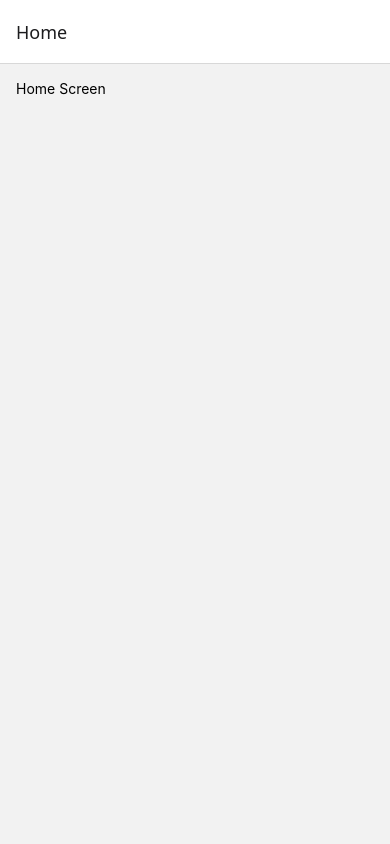
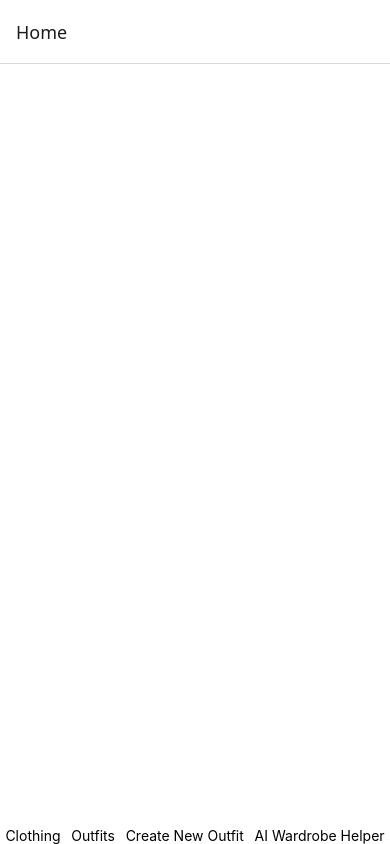
Before and after one commit to thatguy-aj/wardrobe-app, a React Native app: screen / in a window 390 px wide. Built offline with nearby package versions, Linux system fonts and the light colour scheme.

Commit message:
Organizes change page buttons into a toolbar

```diff
--- a/App.tsx
+++ b/App.tsx
@@ -1,8 +1,8 @@
 import { useState } from 'react';
 import { StyleSheet, Text, View, Pressable } from 'react-native';
-import { NavigationContainer } from '@react-navigation/native';
+import { NavigationContainer, useNavigation, ParamListBase } from '@react-navigation/native';
 import { SafeAreaView, SafeAreaProvider } from 'react-native-safe-area-context';
-import { createNativeStackNavigator } from '@react-navigation/native-stack';
+import { createNativeStackNavigator, NativeStackNavigationProp } from '@react-navigation/native-stack';
 
 const Stack = createNativeStackNavigator();
 
@@ -14,10 +14,53 @@ const features = [
 ];
 
 function HomeScreen() {
+  // Get the navigation object from the context
+  const navigation = useNavigation<NativeStackNavigationProp<ParamListBase>>();
+
+  // Navigation functions for each feature
+  // Maybe later move these out of the HomePage function and create separate navigation hooks
+  // so they are universal and we won't have to repeat them in each screen
+  const goToClothing = () => navigation.navigate('Clothing');
+  const goToOutfits = () => navigation.navigate('Outfits');
+  const goToCreateNewOutfit = () => navigation.navigate('Create New Outfit');
+  const goToAIWardrobeHelper = () => navigation.navigate('AI Wardrobe Helper');
+
   return (
-    <View style={styles.content}>
-      <Text>Home Screen</Text>
-    </View>
+        /**
+    <SafeAreaProvider>
+      <SafeAreaView style={styles.container} edges={['top', 'left', 'right', 'bottom']}>
+        <View style={styles.content}>
+          <Text style={styles.title}>Wardrobe Helper</Text>
+          <Text>Selected: {selected}</Text>
+          <View style={styles.toolbar}>
+            {features.map((feature) => (
+              <Pressable key={feature} onPress={() => setSelected(feature)}>
+                <Text>{feature}</Text>
+              </Pressable>
+            ))}
+          </View>
+        </View>
+      </SafeAreaView>
+    </SafeAreaProvider>
+    */
+    <SafeAreaProvider>
+      <SafeAreaView style={styles.container} edges={['top', 'left', 'right', 'bottom']}>
+        <View style={styles.toolbar}>
+          <Pressable onPress={goToClothing}>
+            <Text>Clothing</Text>
+          </Pressable>
+          <Pressable onPress={goToOutfits}>
+            <Text>Outfits</Text>
+          </Pressable>
+          <Pressable onPress={goToCreateNewOutfit}>
+            <Text>Create New Outfit</Text>
+          </Pressable>
+          <Pressable onPress={goToAIWardrobeHelper}>
+            <Text>AI Wardrobe Helper</Text>
+          </Pressable>
+        </View>
+      </SafeAreaView>
+    </SafeAreaProvider>
   );
 }
 
@@ -53,6 +96,8 @@ function AIWardrobeHelperScreen() {
   );
 }
 
+// Stack navigator for the main screens
+// Holds all the pages for the main navigation to refeance
 function MyStack() {
   return (
     <Stack.Navigator>
@@ -69,23 +114,6 @@ export default function App() {
   const [selected, setSelected] = useState('Home Screen');
 
   return (
-    /**
-    <SafeAreaProvider>
-      <SafeAreaView style={styles.container} edges={['top', 'left', 'right', 'bottom']}>
-        <View style={styles.content}>
-          <Text style={styles.title}>Wardrobe Helper</Text>
-          <Text>Selected: {selected}</Text>
-          <View style={styles.toolbar}>
-            {features.map((feature) => (
-              <Pressable key={feature} onPress={() => setSelected(feature)}>
-                <Text>{feature}</Text>
-              </Pressable>
-            ))}
-          </View>
-        </View>
-      </SafeAreaView>
-    </SafeAreaProvider>
-    */
     <NavigationContainer>
       <MyStack />
     </NavigationContainer>
```
